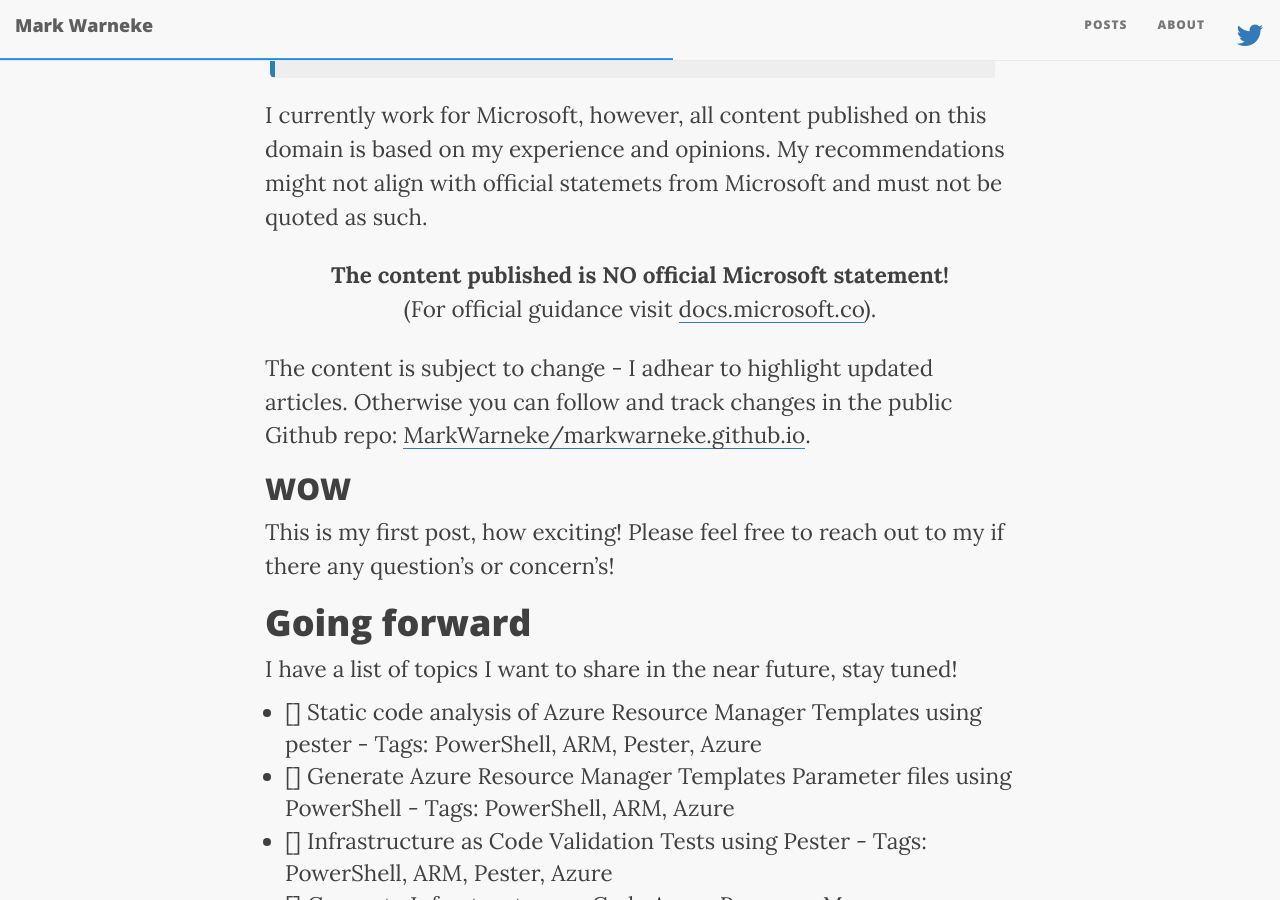
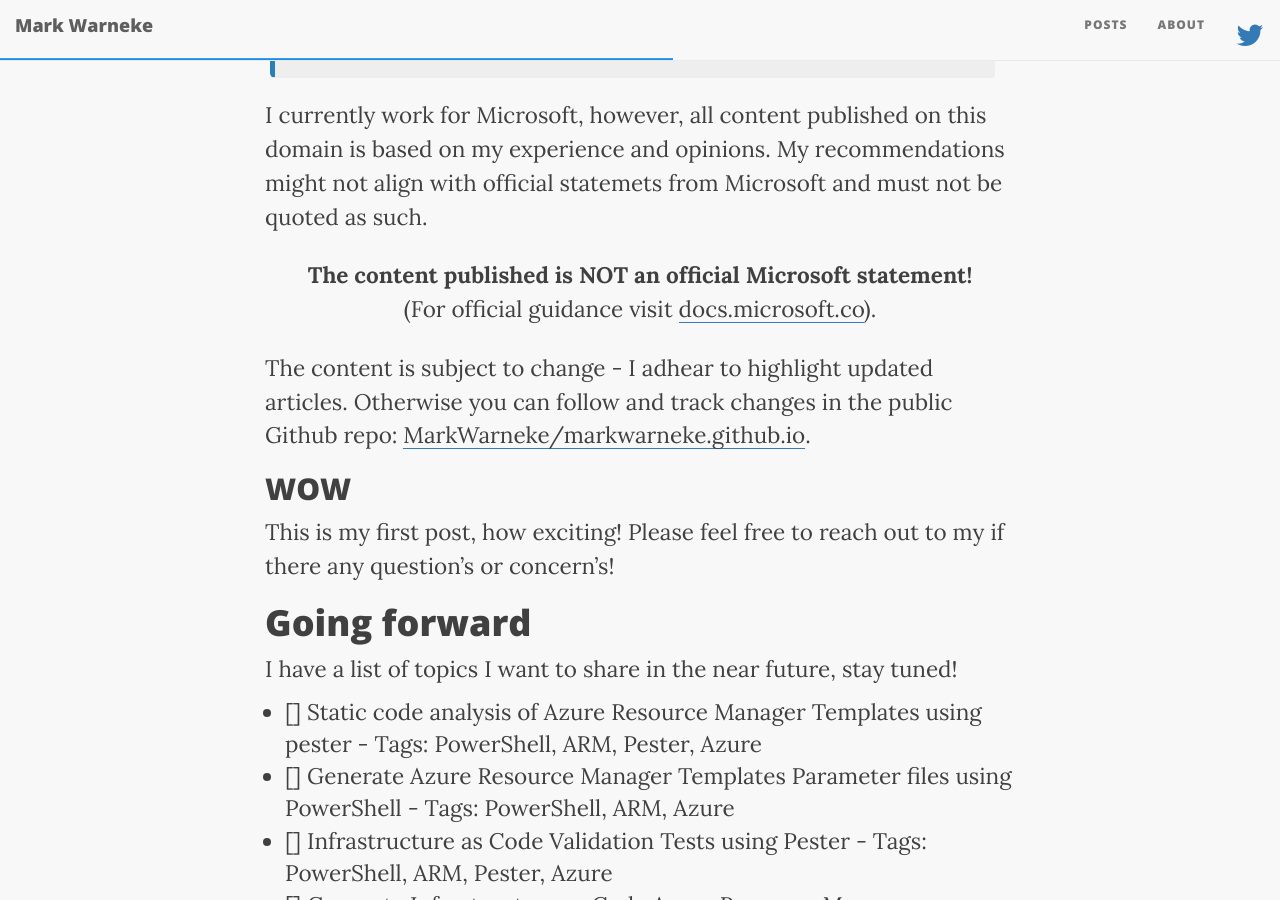
Before and after one commit to MarkWarneke/markwarneke.github.io, a Jekyll site: the page built from _posts/2019-07-26-hello-world.md, in a window 1280 px wide and 900 px high, scrolled down 718 px. Built offline with Jekyll 4.4.1, drawn with Linux system fonts in a browser that asks for light colours; nearby versions of some CDN libraries; comment, search, counter and statistics services are not loaded.

Commit message:
rephrase

```diff
--- a/_posts/2019-07-26-hello-world.md
+++ b/_posts/2019-07-26-hello-world.md
@@ -19,7 +19,7 @@
 
 <p style="text-align: center; padding: 15px;">
 <strong>
-The content published is NO official Microsoft statement!</strong> <br/> (For official guidance visit <a href="https://docs.microsoft.com">docs.microsoft.co</a>).
+The content published is NOT an official Microsoft statement!</strong> <br/> (For official guidance visit <a href="https://docs.microsoft.com">docs.microsoft.co</a>).
 </p>
 
 The content is subject to change - I adhear to highlight updated articles. Otherwise you can follow and track changes in the public Github repo: [MarkWarneke/markwarneke.github.io](https://github.com/MarkWarneke/markwarneke.github.io/commits/master).
```
